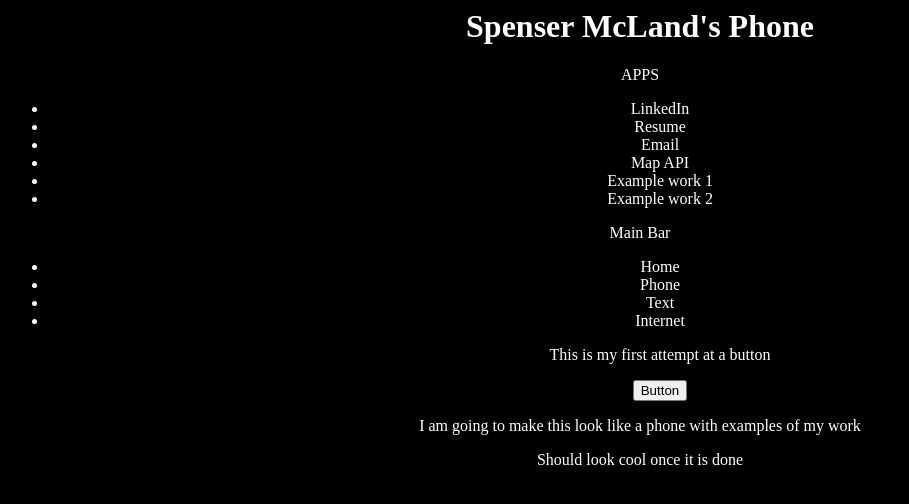
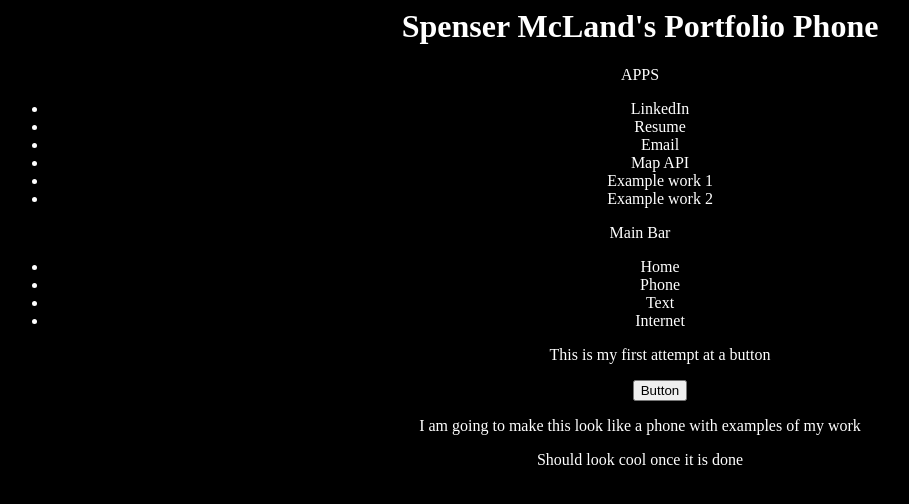
Before and after one commit to Smcland/test, a plain HTML site: page index.html in a window 1280 px wide. Shown: the whole page, without its empty margins (0-909 px from the left). Drawn offline with Linux system fonts and the light colour scheme.

Commit message:
Update index.html

```diff
--- a/index.html
+++ b/index.html
@@ -5,7 +5,7 @@
   </title>
   <body>
     <h1>
-      Spenser McLand's Phone
+      Spenser McLand's Portfolio Phone
     </h1>
     <p>APPS</p>
     <ul>
```
